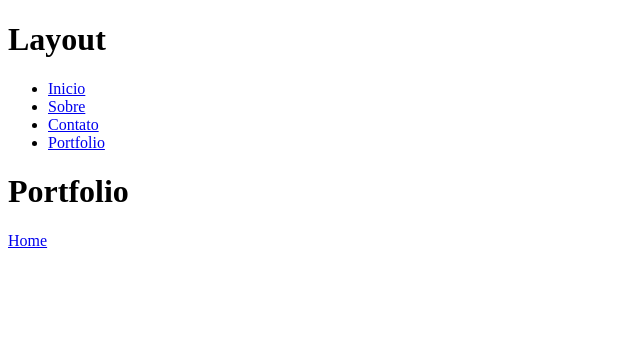
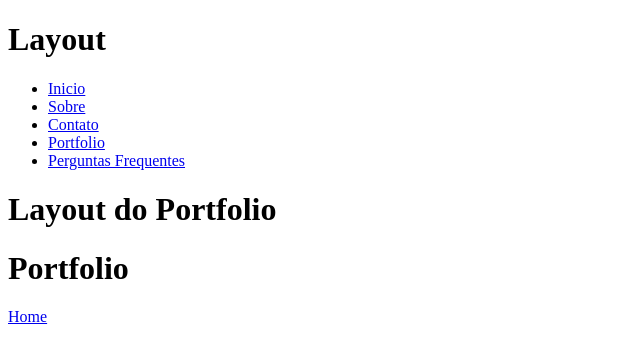
Before and after one commit to gui18br/Sveltekit_First-project, a SvelteKit app: page /portfolio in a window 1280 px wide. Shown: the top 360 px of the page, without its empty margins (0-640 px from the left). Built offline with nearby package versions, Linux system fonts and the light colour scheme.

Commit message:
feat: add more route and layout.

```diff
--- /dev/null
+++ b/src/routes/+error.svelte
@@ -0,0 +1,3 @@
+<h1>
+    Ops, ocorreu um erro!
+</h1>
--- a/src/routes/+layout.svelte
+++ b/src/routes/+layout.svelte
@@ -4,6 +4,7 @@
     <li><a href="/sobre">Sobre</a></li>
     <li><a href="/contato">Contato</a></li>
     <li><a href="/portfolio">Portfolio</a></li>
+    <li><a href="/faq">Perguntas Frequentes</a></li>
 </ul>
 
 
--- /dev/null
+++ b/src/routes/contato/+layout.svelte
@@ -0,0 +1,3 @@
+<h1>Layout contato</h1>
+
+<slot />
--- /dev/null
+++ b/src/routes/portfolio/+layout.svelte
@@ -0,0 +1,2 @@
+<h1>Layout do Portfolio</h1>
+<slot />
```
